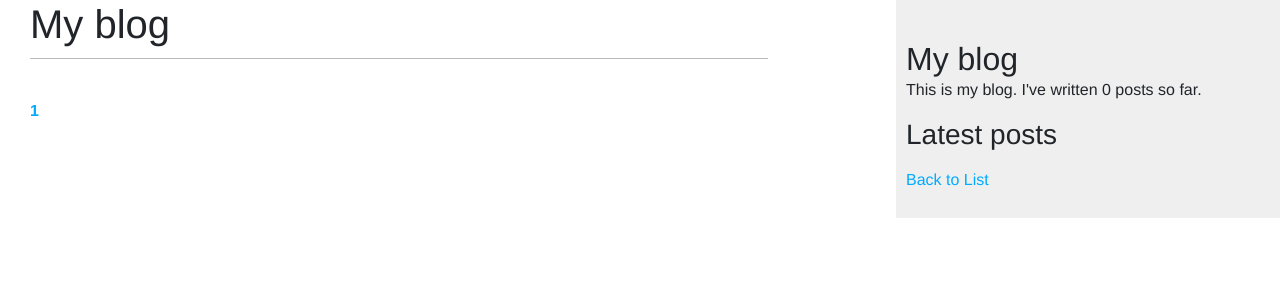
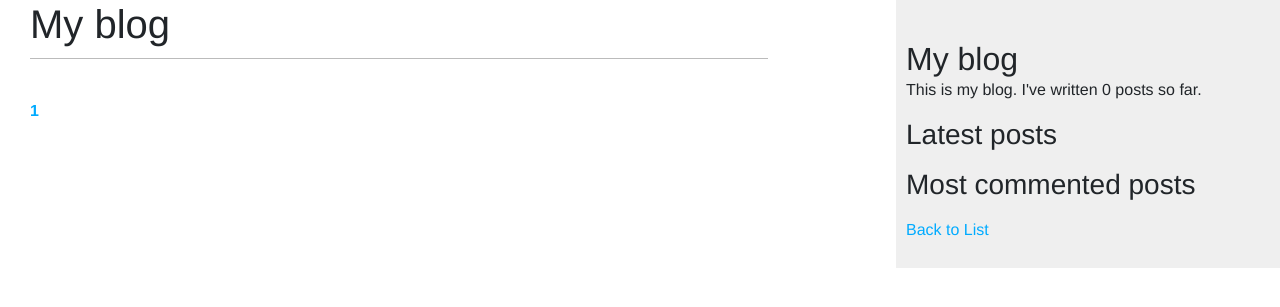
Before and after one commit to likelion-backend-6th/DjangoProject_KimJunYoung, a Django app: page /blog/ in a window 1280 px wide. Shown: the top 307 px of the page. Run offline with Django 4.2, Linux system fonts and the light colour scheme; data that the repository does not hold is empty; some libraries are stand-ins or nearby versions.

Commit message:
[add]사이드바에 가장 많은 댓글 포스트 추가

```diff
--- a/blog/templatetags/blog_tags.py
+++ b/blog/templatetags/blog_tags.py
@@ -1,4 +1,5 @@
 from django import template
+from django.db.models import Count
 
 from blog.models import Post
 
@@ -14,3 +15,8 @@ def total_posts():
 def show_latest_posts(count=5):
 	latest_posts = Post.published.order_by('-created')[:count]
 	return {'latest_posts': latest_posts}
+
+# 쿼리셋 사용하는 커스텀 태그
+@register.simple_tag
+def get_most_commented_posts(count=5):
+	return Post.published.annotate(total_comments=Count('comments')).order_by('-total_comments')[:count]
--- a/templates/blog/base.html
+++ b/templates/blog/base.html
@@ -22,6 +22,16 @@
     <h3>Latest posts</h3>
     {% show_latest_posts 3 %}
 
+    <h3>Most commented posts</h3>
+    {% get_most_commented_posts 3 as most_commented_posts %}
+    <ul>
+        {% for most_commented_post in most_commented_posts %}
+            <li>
+                <a href="{{ most_commented_post.get_absolute_url }}">{{ most_commented_post.title }}</a>
+            </li>
+        {% endfor %}
+    </ul>
+
     <p>
         <a href="{% url 'blog:post_list' %}">Back to List</a>
     </p>
```
